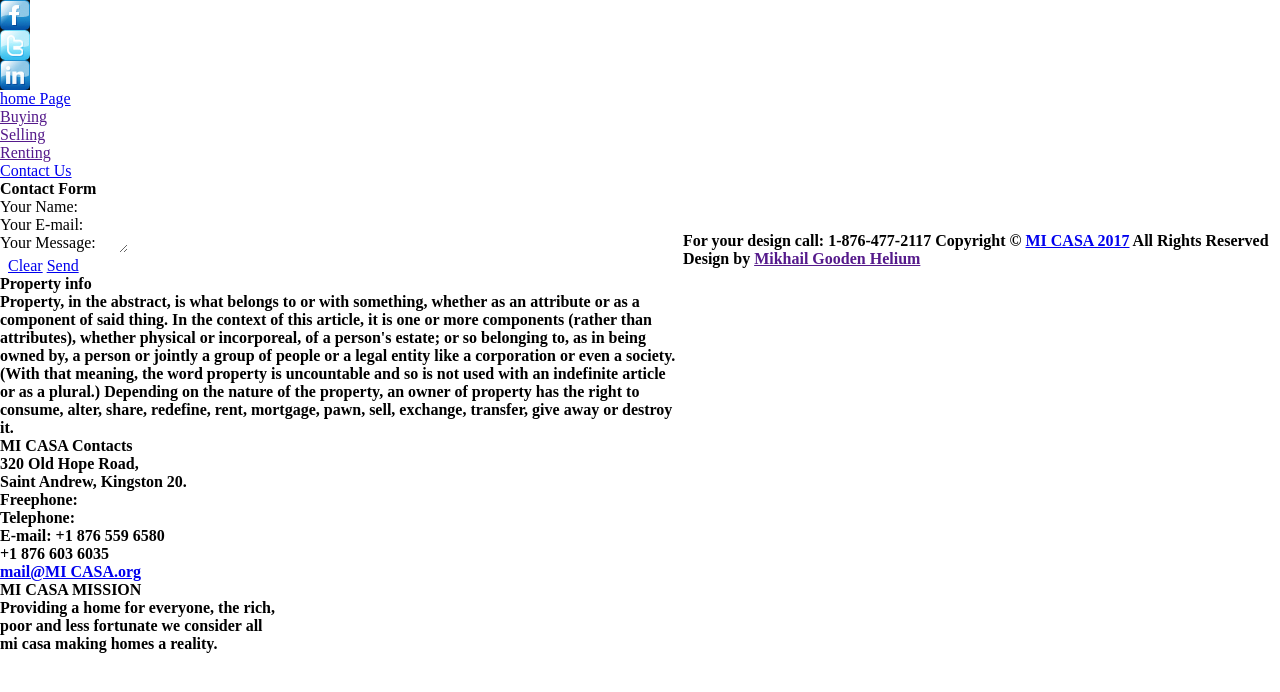
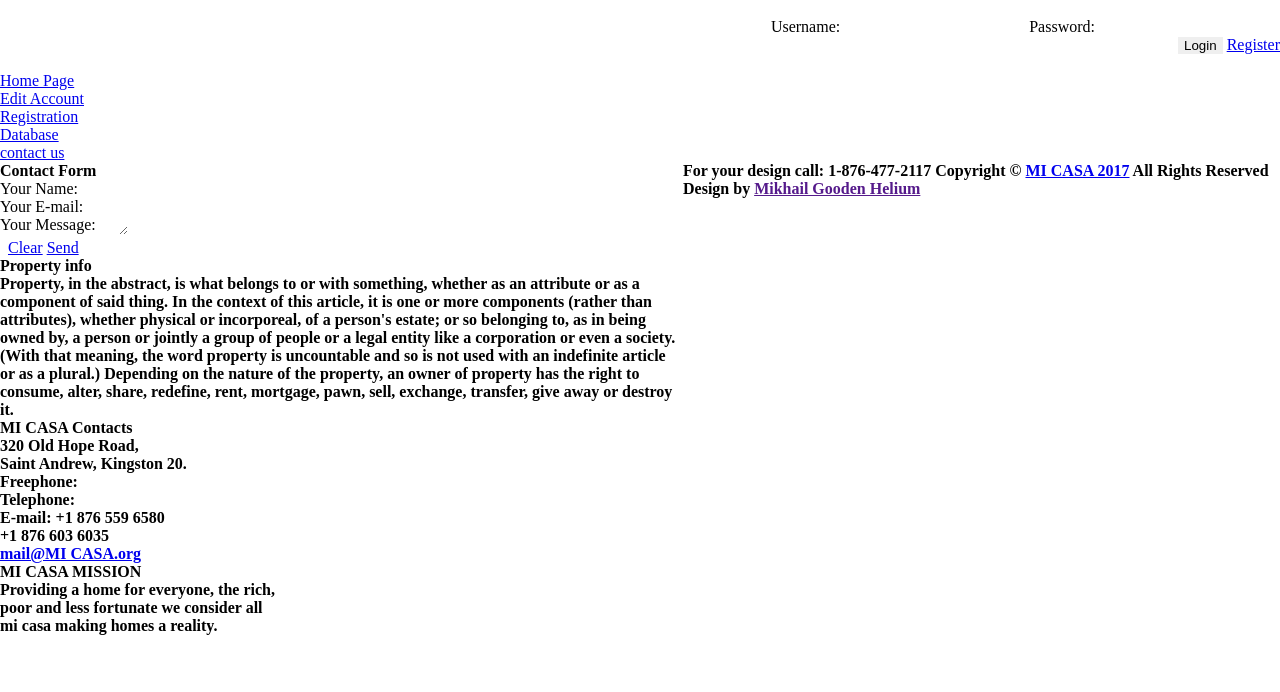
Before and after one commit to helium876/WSDI-GROUP-PROJECT, a PHP site: page /contacts.php in a window 1280 px wide. Shown: the top 692 px of the page. Run offline with PHP 8.4, Linux system fonts and the light colour scheme.

Commit message:
Update contacts.php

```diff
--- a/contacts.php
+++ b/contacts.php
@@ -2,38 +2,53 @@
 ?>
 <!DOCTYPE html>
 <html lang="en">
+
 <head>
-<title>MI CASA | Contacts</title>
+<title>MI CASA</title>
 <meta charset="utf-8">
 <link rel="stylesheet" href="css/reset.css" type="text/css" media="all">
 <link rel="stylesheet" href="css/layout.css" type="text/css" media="all">
 <link rel="stylesheet" href="css/style.css" type="text/css" media="all">
 
+
+<link rel="stylesheet" type="text/css" href="engine0/style.css" />
+
+<script type="text/javascript" src="engine0/jquery.js"></script>
+
 <!--[if lt IE 9]>
 <script src="js/html5.js"></script>
 <style type="text/css">.bg{behavior:url("js/PIE.htc");}</style>
+
+
+
+
+
+
+
 <![endif]-->
 </head>
-<body id="page6">
+<body id="page1">
 <div class="body1">
   <div class="main">
     <!-- header -->
     <header>
-      <h1><a href="index.php" id="logo"></a></h1>
-      <div class="wrapper">
-        <ul id="icons">
-          <li><a href="#" class="normaltip"><img src="images/icon1.jpg" alt=""></a></li>
-          <li><a href="#" class="normaltip"><img src="images/icon2.jpg" alt=""></a></li>
-          <li><a href="#" class="normaltip"><img src="images/icon3.jpg" alt=""></a></li>
-        </ul>
-      </div>
+      <h1><a href="index.html" id="logo"></a></h1>
+	  <form align="right" method="post" action="index.php"><br/>
+            <label for="username">Username:</label>
+            <input type="text" name="username" id="username">
+            <label for="password">Password:</label>
+            <input type="password" name="password" id="password"><br/>
+            <input type="submit" class="button" value="Login">   <a href="register.php" align="right" class="button">Register</a>
+        </form><br>
+
       <nav>
         <ul id="menu">
-          <li><a href="index.php">home Page</a></li>
-          <li><a href="">Buying </a></li>
-          <li><a href="">Selling </a></li>
-          <li><a href="">Renting </a></li>
-          <li id="menu_active" class="end"><a href="contacts.html">Contact Us</a></li>
+          <li ><a href="index.php">Home Page</a></li>
+          <li><a href="account.php">Edit Account </a></li>
+          <li><a href="register.php">Registration </a></li>
+          <li><a href="database.php">Database </a></li>
+          <li id="menu_active"><a href="contacts.php">contact us</a></li>
+
         </ul>
       </nav>
     </header>
@@ -100,7 +115,8 @@
 <div class="body4">
   <div class="main">
     <!-- footer -->
-    <footer> <span class="call">For your design call: <span>1-876-477-2117</span></span> Copyright &copy; <a href="#">MI CASA 2017</a> All Rights Reserved<br>
+    <footer>
+      </div><span class="call">For your design call: <span>1-876-477-2117</span></span> Copyright &copy; <a href="#">MI CASA 2017</a> All Rights Reserved<br>
       Design by <a target="_blank" href=""> Mikhail Gooden Helium</a>
 
     </footer>
```
